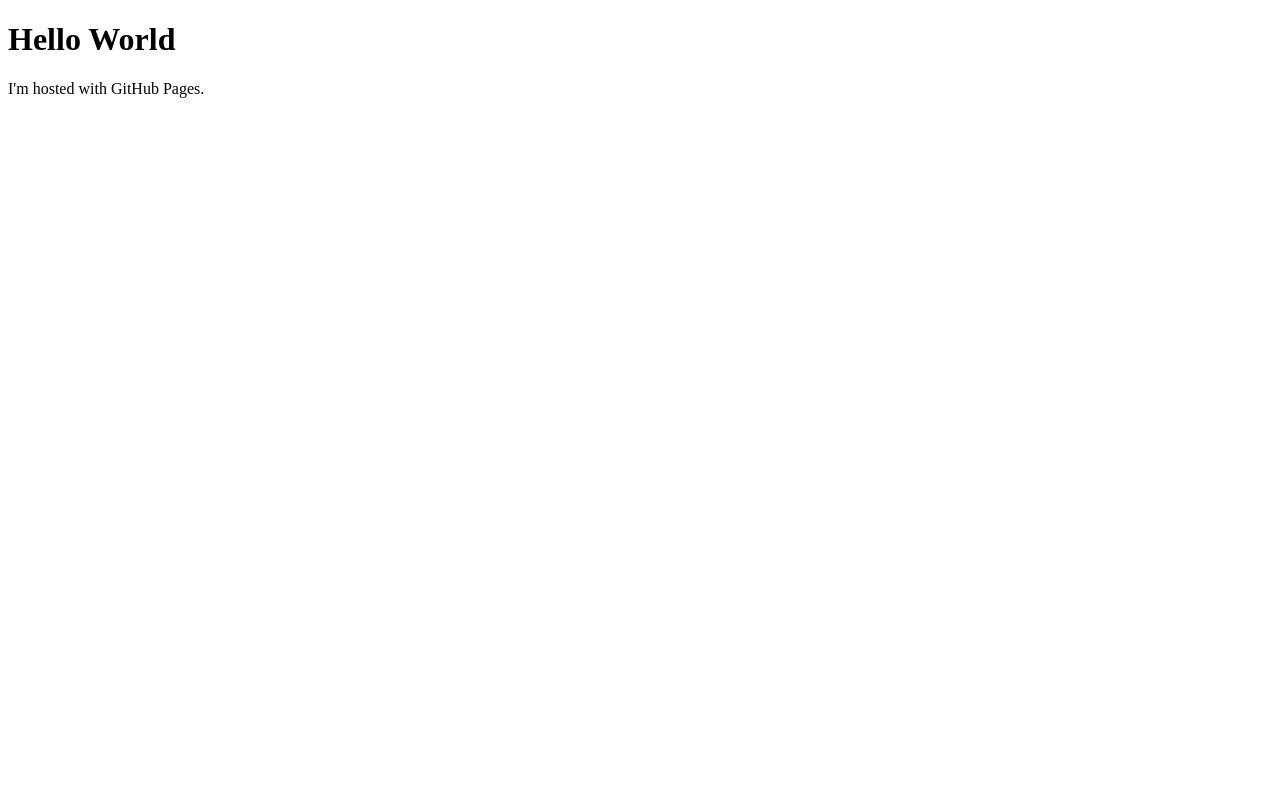
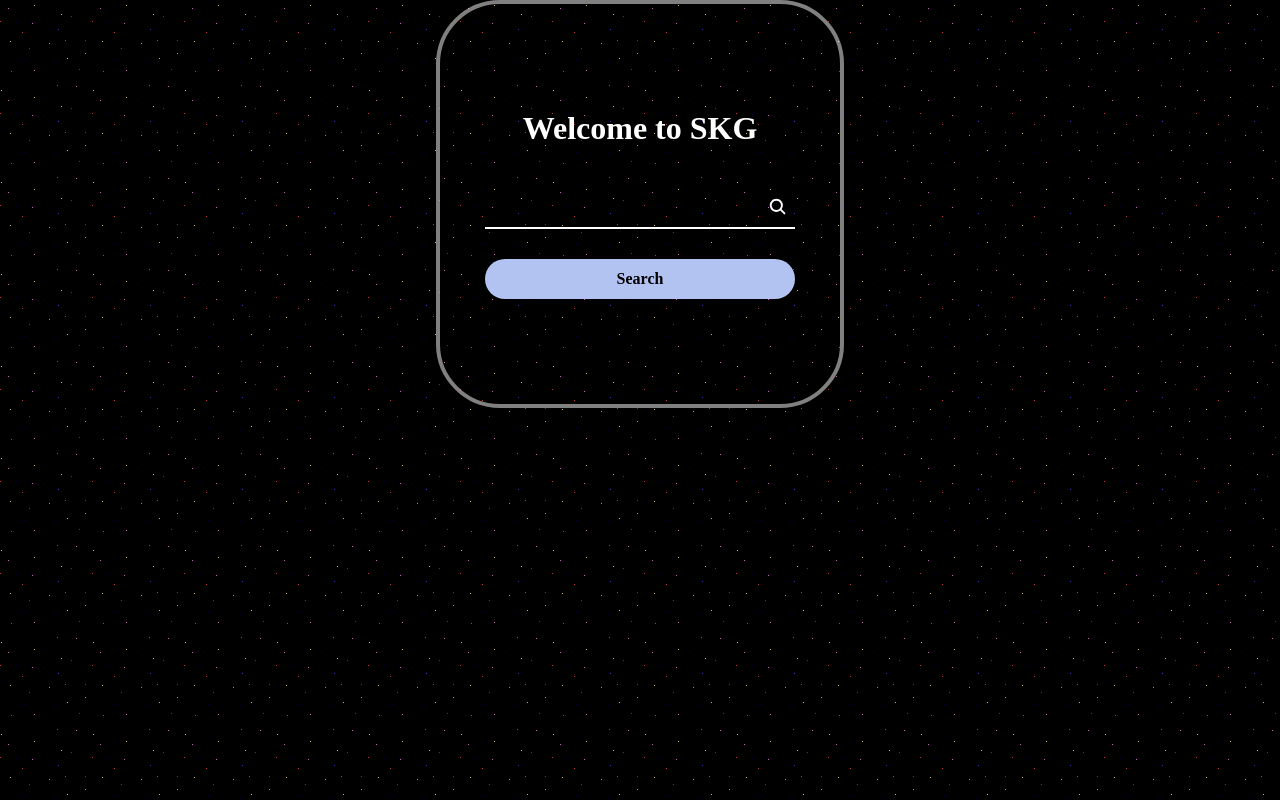
Before and after one commit to CountBleh/CountBleh.github.io, a plain HTML site: page index.html in a window 1280 px wide. Drawn offline with nearby package versions, Linux system fonts and the light colour scheme.

Commit message:
Replacing with Matte's files

```diff
--- /dev/null
+++ b/index.css
@@ -0,0 +1,78 @@
+@import url('https://fonts.googleapis.com/css?family=Open+Sans&display=swap');
+*{
+    margin: 0;
+    padding: 0;
+    font-family: 'Times New Roman', Times, serif;
+}
+section{
+    display: flex;
+    justify-content: center;
+    min-height: 100vh;
+    width: 100%;
+    background: url('sStars.png');
+    background-position: center;
+}
+.form-box{
+    position: relative;
+    width: 400px;
+    height: 400px;
+    background: transparent;
+    border: 4px solid rgba(255,255,255,0.5);
+    border-radius: 64px;
+    display: flex;
+    justify-content: center;
+    align-items: center;
+}
+h2{
+    font-size: 2em;
+    color: #ffffff;
+    text-align: center;
+}
+.inputbox{
+    position: relative;
+    margin: 30px 0;
+    width: 310px;
+    border-bottom: 2px solid #ffffff;
+}
+
+.inputbox label{
+    position: absolute;
+    top: 50%;
+    left: 5px;
+    transform: translateY(-50%);
+    color: #ffffff;
+    font-size: 1em;
+    pointer-events: none;
+}
+input:focus ~ label,
+input:valid ~ label{
+    top: -5px;
+}
+.inputbox input {
+    width: 100%;
+    height: 50px;
+    background: transparent;
+    border: none;
+    outline: none;
+    font-size: 1em;
+    padding: 0 35px 0 5px;
+    color: #ffffff;
+}
+.inputbox ion-icon{
+    position: absolute;
+    right: 8px;
+    color: #ffffff;
+    font-size: 1.2em;
+    top: 20px;
+}
+button{
+    width: 100%;
+    height: 40px;
+    border-radius: 40px;
+    background: #B3C3F1;
+    border: none;
+    outline: none;
+    cursor: pointer;
+    font-size: 1em;
+    font-weight: 600;
+}
--- a/index.html
+++ b/index.html
@@ -1,7 +1,28 @@
 <!DOCTYPE html>
-<html>
+<html lang="en">
+<link rel="stylesheet" href="index.css">
+<head>
+    <meta charset="UTF-8">
+    <meta http-equiv="X-UA-Compatible" content="IE=edge">
+    <meta name="viewport" content="width=device-width, initial-scale=1.0">
+    <title>Home | Shining Kitten Games</title>
+</head>
 <body>
-<h1>Hello World</h1>
-<p>I'm hosted with GitHub Pages.</p>
+    <section>
+        <div class="form-box">
+            <div class="form-value">
+                <form action="">
+                    <h2>Welcome to SKG</h2>
+                    <div class="inputbox">
+                        <ion-icon name="search"></ion-icon>
+                        <input type="search" required>
+                    </div>
+                    <button>Search</button>
+                </form>
+            </div>
+        </div>
+    </section>
+<script type="module" src="https://unpkg.com/ionicons@5.5.2/dist/ionicons/ionicons.esm.js"></script>
+<script nomodule src="https://unpkg.com/ionicons@5.5.2/dist/ionicons/ionicons.js"></script>
 </body>
 </html>
```
Also changed, not shown: sStars.png (added).
